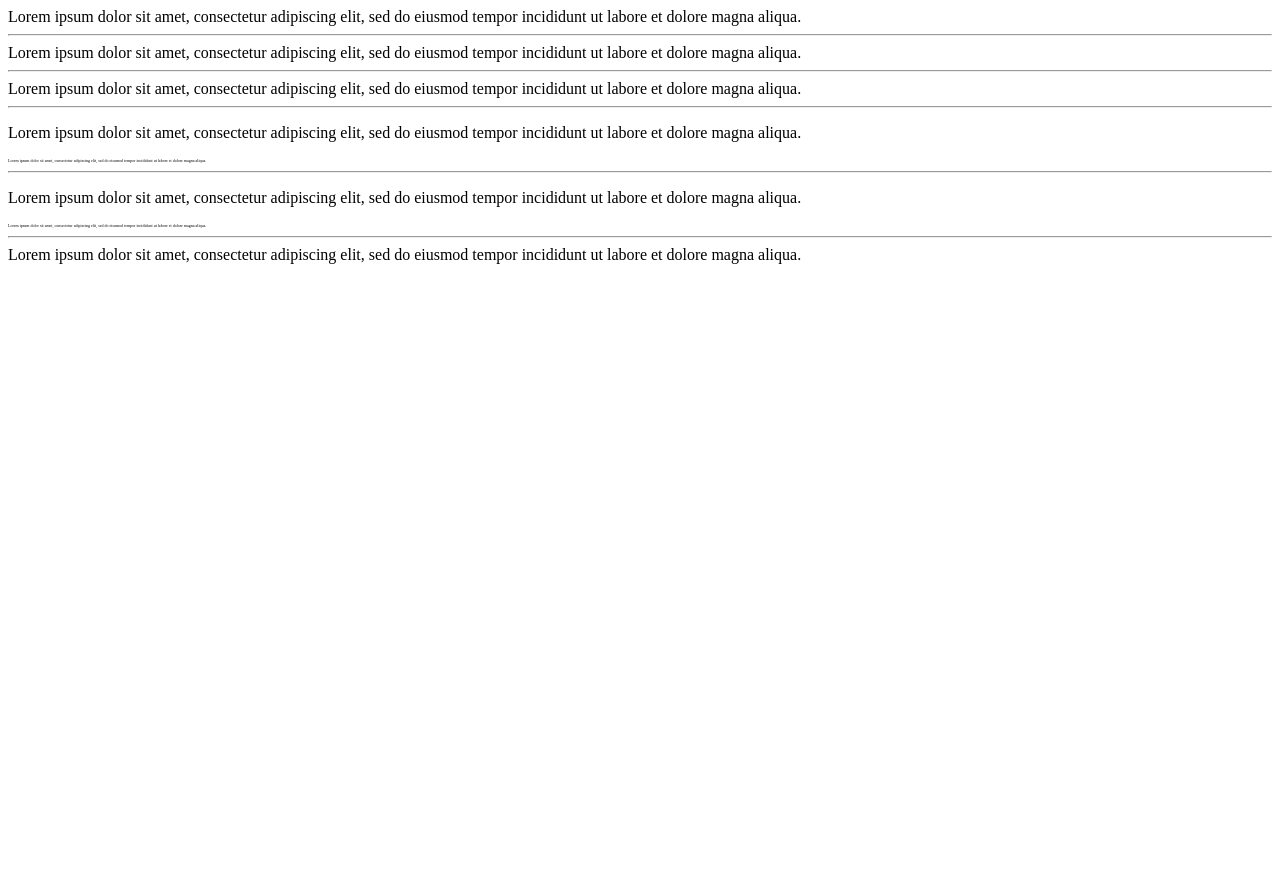
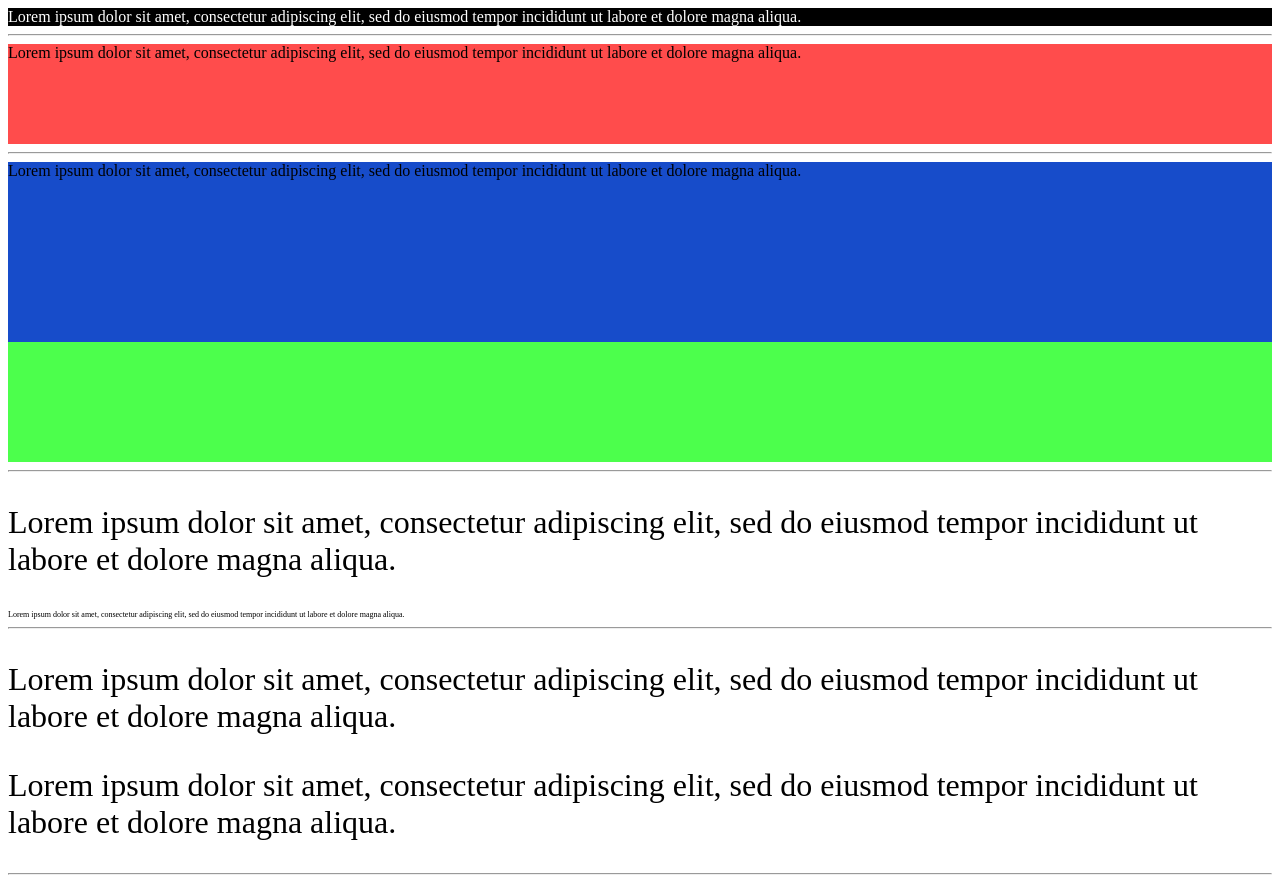
Before and after one commit to ahndb/aws_html, a plain HTML site: page css/0311/3.CSS3_Units/css3_units_1.html in a window 1280 px wide. Shown: the top 880 px of the page. Before the commit the page ends 800 px from the top, so only its background shows below. Drawn offline with Linux system fonts and the light colour scheme.

Commit message:
240311 16:50 CSS keyword

```diff
--- a/css/0311/3.CSS3_Units/css3_units_1.html
+++ b/css/0311/3.CSS3_Units/css3_units_1.html
@@ -1,92 +1,120 @@
 <!DOCTYPE html>
 <html lang="ko">
+
 <head>
   <meta charset="UTF-8">
   <meta name="viewport" content="width=device-width, initial-scale=1.0">
   <title>CSS 단위 1</title>
 
   <style>
-        /* 키워드 :  */
-
+  /* 키워드 : 각 속성마다 미리 지정된 값 */
+  .keyword {
+    background-color: black;
+    color: white;
+  }
 
     /* 크기 단위 */
 
   /*
     px :
-            -
-            -
-            -
+      - 픽셀 단위로 1px 화소 1개 크기를 의미
+      - 디바이스 별 픽셀의 크기가 다르기 때문에 1/96 인치 크기의 절대 단위로 인식
+      - 요소의 크기나 이미지의 크기에 주로 사용
   */
-
+  .pixel {
+    background-color: rgba(255, 0, 0, 0.7);
+    height: 100px;
+  }
 
   /*
     % :
-            -
-            -
+      - 백분율 단위의 상대 단위
+      - 요소의 지정된 사이즈(상속된 사이즈, 부모 사이즈)에 대하여 상대적인 사이즈를 설정
   */
-
+  .percentage {
+    height: 60%; background-color: rgba(0, 0, 255, 0.7);
+  }
 
   /*
     em :
-            -
-            -
-            -
-            -
+      - 배수 단위로 상대 단위
+      - 요소에 지정된 사이즈(상속된 사이즈, 부모 사이즈)에 대하여 상대적인 사이즈를 설정
+      - 1em 요소에 지정된 사이즈와 동일하고 2em 요소에 지정된 사이즈의 2배
+      - 폰트 사이즈나 컨텐츠를 포함하고 있는 컨테이너의 크기에 주로 사용
   */
-
+  .em {
+    font-size: 2em;
+  }
 
   /*
     rem :
-            -
-            -
-            -
-            -
-            -
+      - 배수 단위로 상대 단위
+      - 최상위 요소 (html)의 사이즈를 기준으로 상대적 사이즈를 설정
+      - 1rem은 html 요소에 지정된 사이즈와 동일하고 2rem은 html 요소에 지정된 사이즈의 2배
+      - 폰트 사이즈나 컨텐츠를 포함하고 있는 컨테이너의 크기에 주로 사용
+      - 컨텐츠의 크기에 따라서 가변적으로 변해야하는 wrapper 요소에 사용
   */
-
+  .rem {
+    font-size: 2rem;
+  }
 
   /*
       viewport 단위 (vh, vw)
-            -
-            -
+        - 반응형 웹 디자인시 화면의 크기에 따라 동적으로 대응하기 위한 단위, %는 부모 요소의 영향을 받기 때문에 그 문제에 대한 방안으로 사용할 수 있음
+        - viewport 기준으로 상대적 크기를 설정
   */
-
-
+  .viewport {
+    height: 50vh; width: 50vw; background-color: rgba(0, 255, 0, 0.7);
+  }
   </style>
 </head>
+
 <body>
 
-    <div class="keyword">Lorem ipsum dolor sit amet, consectetur adipiscing elit, sed do eiusmod tempor incididunt ut labore et dolore magna aliqua.</div>
+  <div class="keyword">Lorem ipsum dolor sit amet, consectetur adipiscing elit, sed do eiusmod tempor incididunt ut
+    labore et dolore magna aliqua.</div>
 
   <hr />
 
-    <div class="pixel">Lorem ipsum dolor sit amet, consectetur adipiscing elit, sed do eiusmod tempor incididunt ut labore et dolore magna aliqua.</div>
+  <div class="pixel">Lorem ipsum dolor sit amet, consectetur adipiscing elit, sed do eiusmod tempor incididunt ut labore
+    et dolore magna aliqua.</div>
 
   <hr />
 
-    <div class="percentage">Lorem ipsum dolor sit amet, consectetur adipiscing elit, sed do eiusmod tempor incididunt ut labore et dolore magna aliqua.</div>
-
-    <hr />
-
-    <div>
-        <p class="em">Lorem ipsum dolor sit amet, consectetur adipiscing elit, sed do eiusmod tempor incididunt ut labore et dolore magna aliqua.</p>
+  <div style="height: 300px; background-color: rgba(0, 255, 0, 0.7);">
+    <div style="height: 100%;">
+      <div class="percentage">Lorem ipsum dolor sit amet, consectetur adipiscing elit, sed do eiusmod tempor incididunt ut
+        labore et dolore magna aliqua.</div>
     </div>
-    <div style="font-size: 4px;">
-        <p class="em">Lorem ipsum dolor sit amet, consectetur adipiscing elit, sed do eiusmod tempor incididunt ut labore et dolore magna aliqua.</p>
   </div>
 
   <hr />
 
   <div>
-        <p class="rem">Lorem ipsum dolor sit amet, consectetur adipiscing elit, sed do eiusmod tempor incididunt ut labore et dolore magna aliqua.</p>
+    <p class="em">Lorem ipsum dolor sit amet, consectetur adipiscing elit, sed do eiusmod tempor incididunt ut labore et
+      dolore magna aliqua.</p>
   </div>
   <div style="font-size: 4px;">
-        <p class="rem">Lorem ipsum dolor sit amet, consectetur adipiscing elit, sed do eiusmod tempor incididunt ut labore et dolore magna aliqua.</p>
+    <p class="em">Lorem ipsum dolor sit amet, consectetur adipiscing elit, sed do eiusmod tempor incididunt ut labore et
+      dolore magna aliqua.</p>
   </div>
 
   <hr />
 
-    <div class="viewport">Lorem ipsum dolor sit amet, consectetur adipiscing elit, sed do eiusmod tempor incididunt ut labore et dolore magna aliqua.</div>
+  <div>
+    <p class="rem">Lorem ipsum dolor sit amet, consectetur adipiscing elit, sed do eiusmod tempor incididunt ut labore
+      et dolore magna aliqua.</p>
+  </div>
+  <div style="font-size: 4px;">
+    <p class="rem">Lorem ipsum dolor sit amet, consectetur adipiscing elit, sed do eiusmod tempor incididunt ut labore
+      et dolore magna aliqua.</p>
+  </div>
+
+  <hr />
+
+  <div class="viewport">Lorem ipsum dolor sit amet, consectetur adipiscing elit, sed do eiusmod tempor incididunt ut
+    labore et dolore magna aliqua.</div>
 
 </body>
+
 </html>
```
Lines whose indentation alone changed are shown as unchanged.
